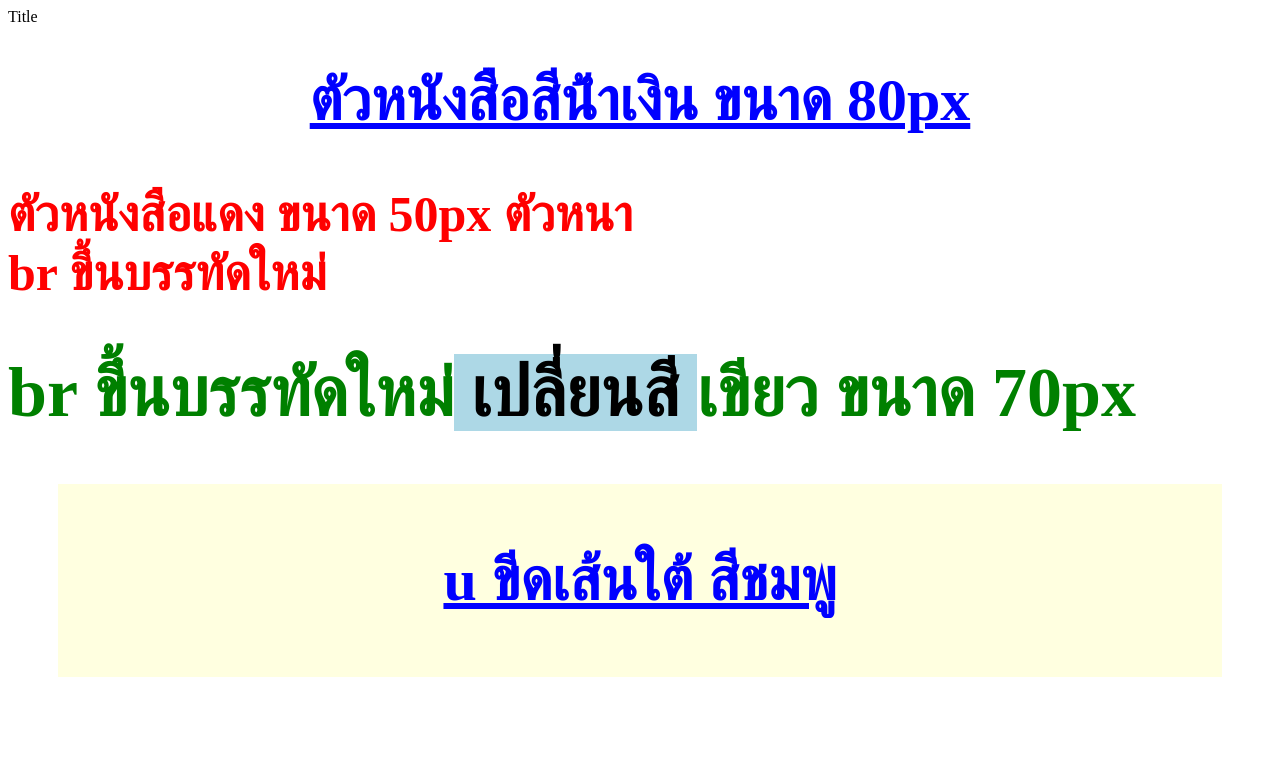
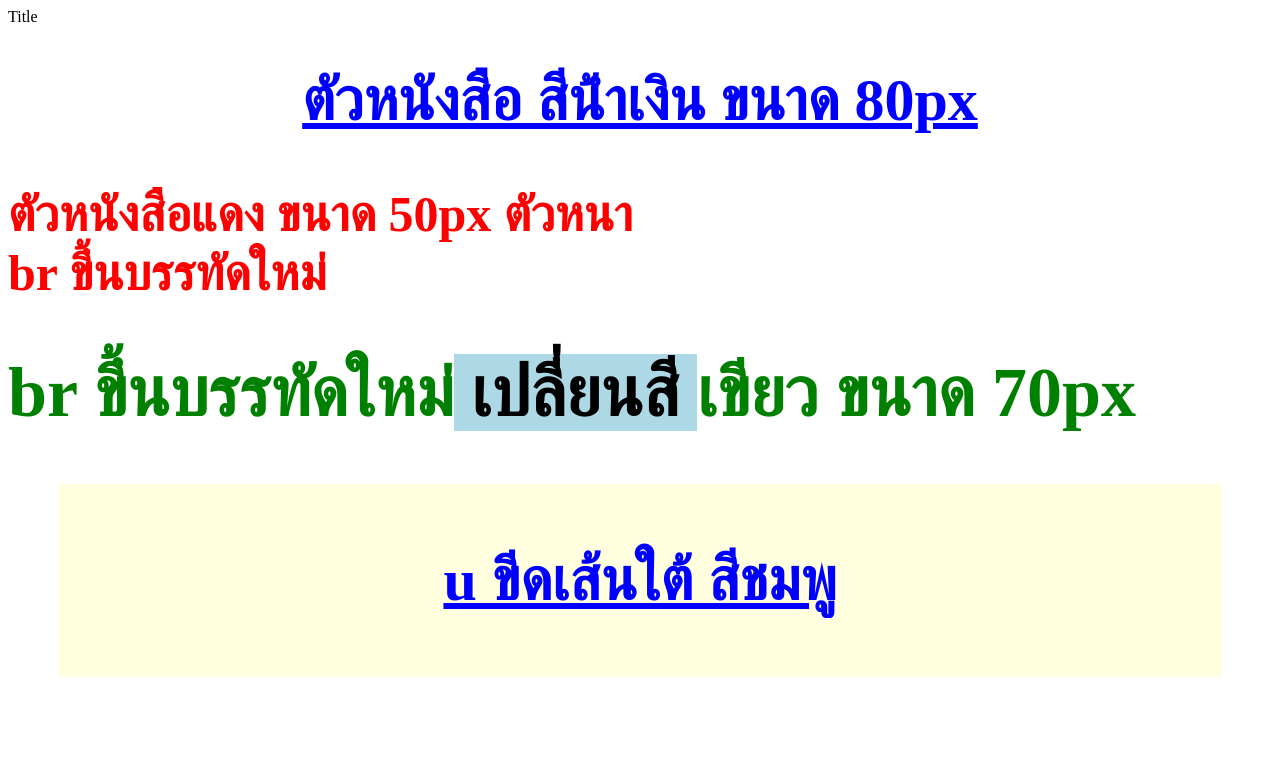
Before and after one commit to Pramote0708/Pramote0708.github.io, a plain HTML site: page Index.html in a window 1280 px wide. Shown: the top 781 px of the page. Drawn offline with Linux system fonts and the light colour scheme.

Commit message:
Update Index.html

```diff
--- a/Index.html
+++ b/Index.html
@@ -26,7 +26,7 @@
 
   <h1 style="color:blue; text-align:center; font-size:60px;"><u>
 
-  ตัวหนังสือสีน้ําเงิน ขนาด 80px
+  ตัวหนังสือ สีน้ําเงิน ขนาด 80px
 
   </u></h1><p style="color:red; font-size:50px;"><strong>
 
```
